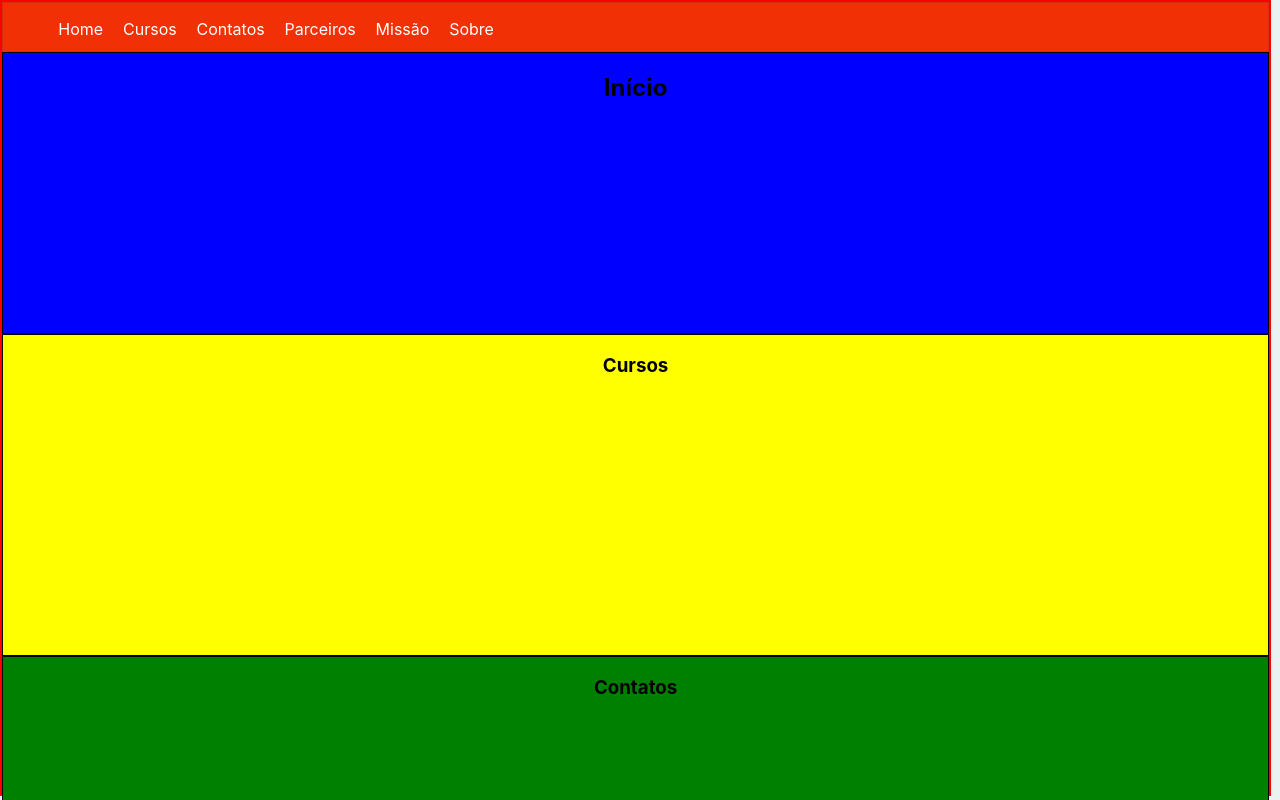
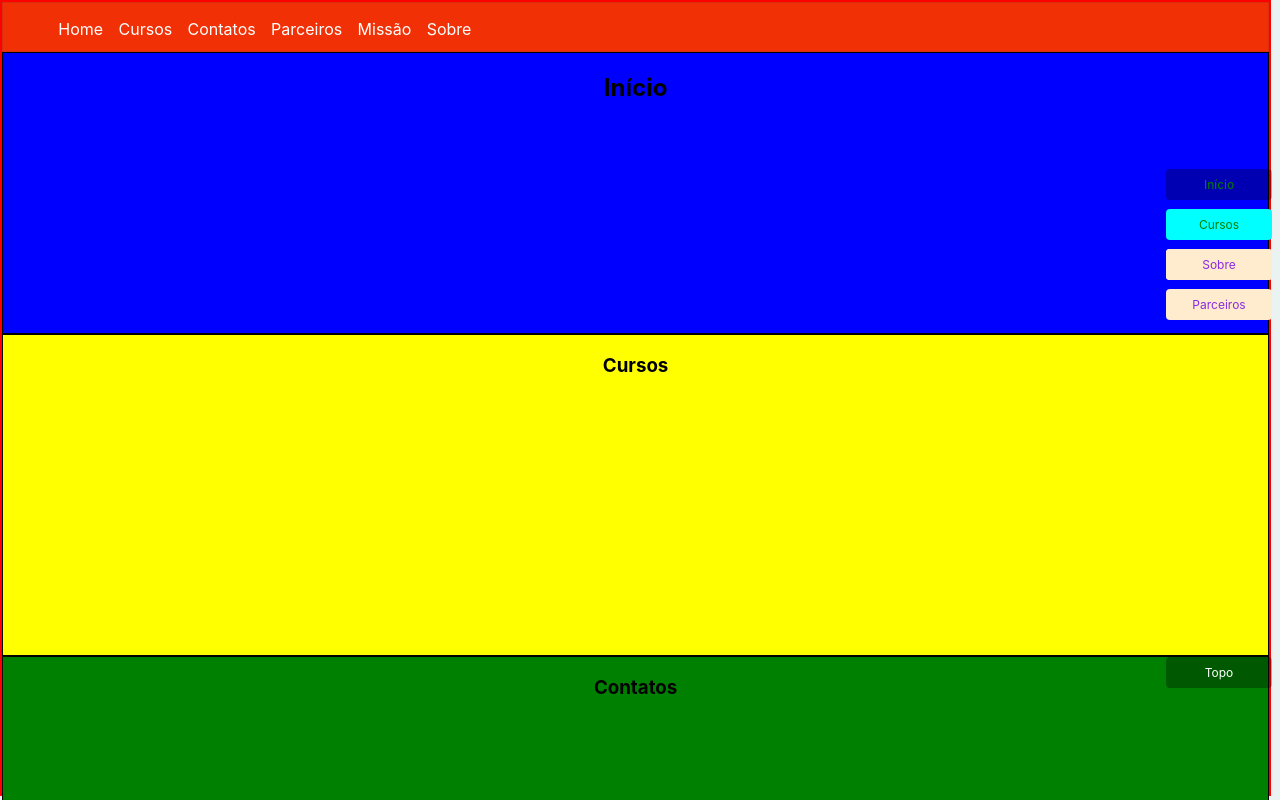
Before and after one commit to princya-oliveira/programacao-scripts, a React (Create React App) app in the folder menu_horizontal/: page / in a window 1280 px wide. Shown: the top 800 px of the page. Built offline with nearby package versions, Linux system fonts and the light colour scheme.

Commit message:
(16/08) configuração das âncoras

```diff
--- a/menu_horizontal/src/componentes/Secoes.css
+++ b/menu_horizontal/src/componentes/Secoes.css
@@ -59,7 +59,7 @@
 }
 
 #parceiros {
-  height: 60vh;
+  height: 50vh;
   background-color: silver;
 }
 
@@ -81,7 +81,7 @@ footer {
 /*
   Configurações do retorno das âncoras laterais
 */
-.irTopo, .irInicio, .irCursos, .isContatos, .irParceiros, .irMissao, .irSobre, .irFooter {
+.irTopo, .irInicio, .irCursos, .irContatos, .irParceiros, .irMissao, .irSobre, irFooter {
   font-size: 12px;
   padding: 1vh;
   position: fixed;
@@ -90,8 +90,12 @@ footer {
   text-decoration: none;
   width: 90px;
   text-align: center;
-  background-color: rgba(0, 0, 0, 0.3);
   border-radius: 4px;
+}
+
+.irTopo:hover, .irInicio:hover, .irCursos:hover, .irContatos:hover {
+  font-weight: bold;
+  font-size: 15px;
 }
 
 .irTopo {
@@ -102,30 +106,64 @@ footer {
 
 .irTopo:hover {
   background-color: rgba(0, 0, 0, 0.6);
-  font-weight: bold;
-  font-size: 16px;
 }
 
 .irInicio {
   bottom: 75vh;
-  color: black;
-  background-color: bisque;
+  color: green;
+  background-color: rgba(0, 0, 0, 0.3);
 }
 
 .irInicio:hover {
-  background-color: darkorange;
-  font-weight: bold;
-  font-size: 16px;
+  background-color: rgba(0, 0, 0, 0.6);
 }
 
 .irCursos {
-  bottom: 71vh;
-  color: black;
-  background-color: bisque;
+  bottom: 70vh;
+  color: green;
+  background-color: cyan;
 }
 
 .irCursos:hover {
-  background-color: darkorange;
-  font-weight: bold;
-  font-size: 16px;
+  background-color: darkblue;
 }
+
+.irContatos {
+  bottom: 65vh;
+  color: blueviolet;
+  background-color: blanchedalmond;
+}
+
+.irContatos:hover {
+  background-color: aquamarine;
+}
+
+.irParceiros {
+  bottom: 60vh;
+  color: blueviolet;
+  background-color: blanchedalmond;
+}
+
+.irParceiros:hover {
+  background-color: aquamarine;
+}
+
+.irMissao {
+  bottom: 65vh;
+  color: blueviolet;
+  background-color: blanchedalmond;
+}
+
+.irMissao:hover {
+  background-color: aquamarine;
+}
+
+.irSobre {
+  bottom: 65vh;
+  color: blueviolet;
+  background-color: blanchedalmond;
+}
+
+.irSobre:hover {
+  background-color: aquamarine;
+}
--- a/menu_horizontal/src/componentes/Secoes.js
+++ b/menu_horizontal/src/componentes/Secoes.js
@@ -7,12 +7,12 @@ export default function Secoes() {
       <div className="menu">
         <nav className="navMenu">
           <ul>
-            <li><a href = "#inicio">Home</a> </li>
-            <li><a href = "#cursos">Cursos</a> </li>
-            <li><a href = "#contatos">Contatos</a> </li>
-            <li><a href = "#parceiros">Parceiros</a> </li>
-            <li><a href = "#missao">Missão</a> </li>
-            <li><a href = "#sobre">Sobre</a> </li>
+            <li><a href = "#inicio">Home</a></li>
+            <li><a href = "#cursos">Cursos</a></li>
+            <li><a href = "#contatos">Contatos</a></li>
+            <li><a href = "#parceiros">Parceiros</a></li>
+            <li><a href = "#missao">Missão</a></li>
+            <li><a href = "#sobre">Sobre</a></li>
           </ul>
         </nav>
       </div>
@@ -41,13 +41,13 @@ export default function Secoes() {
         <h3>Sobre</h3>
       </section>
 
-      <a classname = "irTopo" href = ".menu"> Topo </a>
-      <a classname = "irInicio" href = "#inicio"> Início </a>
-      <a classname = "irCursos" href = "#cursos"> Cursos </a>
-      <a classname = "irContatos" href = "#contatos"> Contatos </a>
-      <a classname = "irParceiros" href = "#parceiros"> Parceiros </a>
-      <a classname = "irMissao" href = "#missao"> Missão </a>
-      <a classname = "irSobre" href = "#sobre"> Sobre </a>
+      <a className="irTopo" href = ".menu"> Topo </a>
+      <a className="irInicio" href = "#inicio"> Início </a>
+      <a className="irCursos" href = "#cursos"> Cursos </a>
+      <a className="irContatos" href = "#contatos"> Contatos </a>
+      <a className="irParceiros" href = "#parceiros"> Parceiros </a>
+      <a className="irMissao" href = "#missao"> Missão </a>
+      <a className="irSobre" href = "#sobre"> Sobre </a>
 
       <footer>
         <h3>Rodapé</h3>
```
